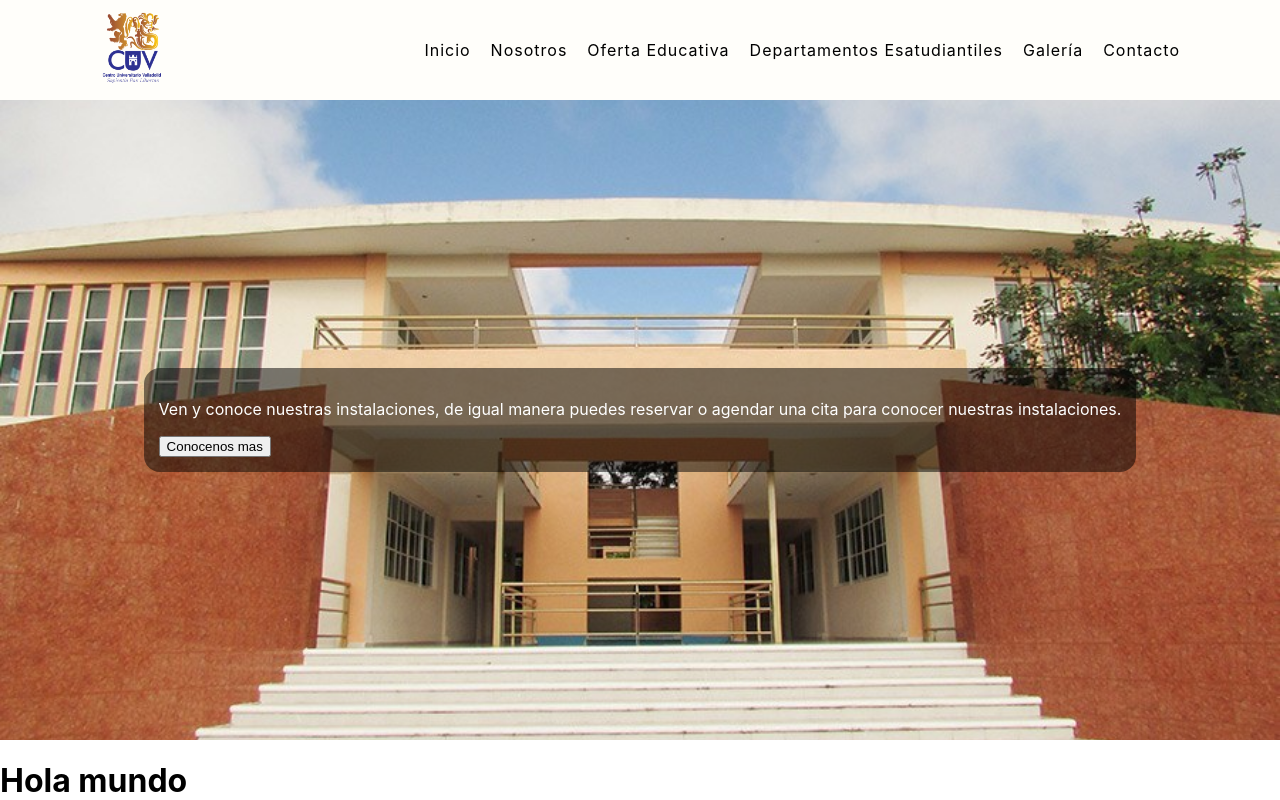
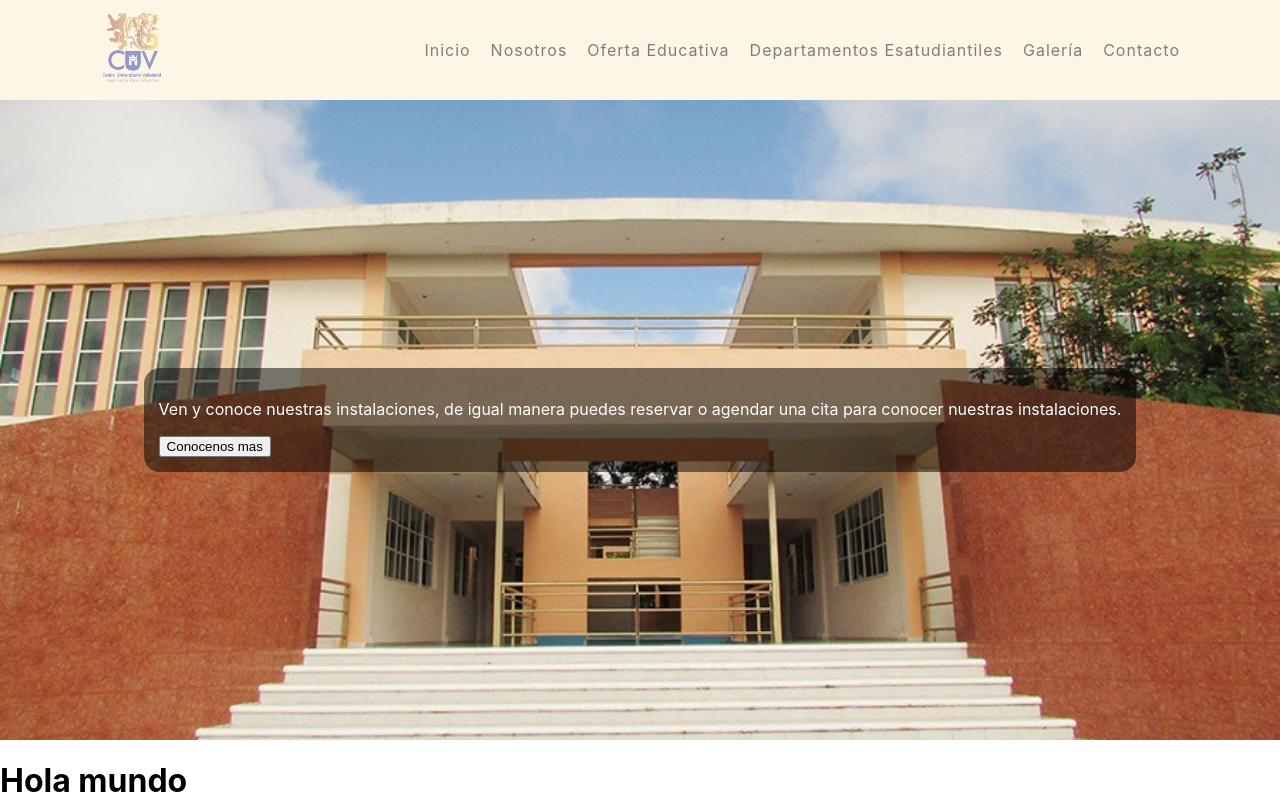
Before and after one commit to Abascal-jorge/cuv-paginaWeb, a Next.js app: page / in a window 1280 px wide. Shown: the top 800 px of the page. Built offline with nearby package versions, Linux system fonts and the light colour scheme.

Commit message:
Agregando modificacion en el componente Header

```diff
--- a/components/Layout/Header.js
+++ b/components/Layout/Header.js
@@ -6,7 +6,8 @@ const Navegacion = styled.header`
     letter-spacing: 1px;
     /*position: fixed;
     width: 100%;*/
-    background-color: rgba(252, 238, 206, .1);
+    background-color: rgba(252, 238, 206);
+    opacity: .5;
 
     .items-nav{
         display: flex;
```
